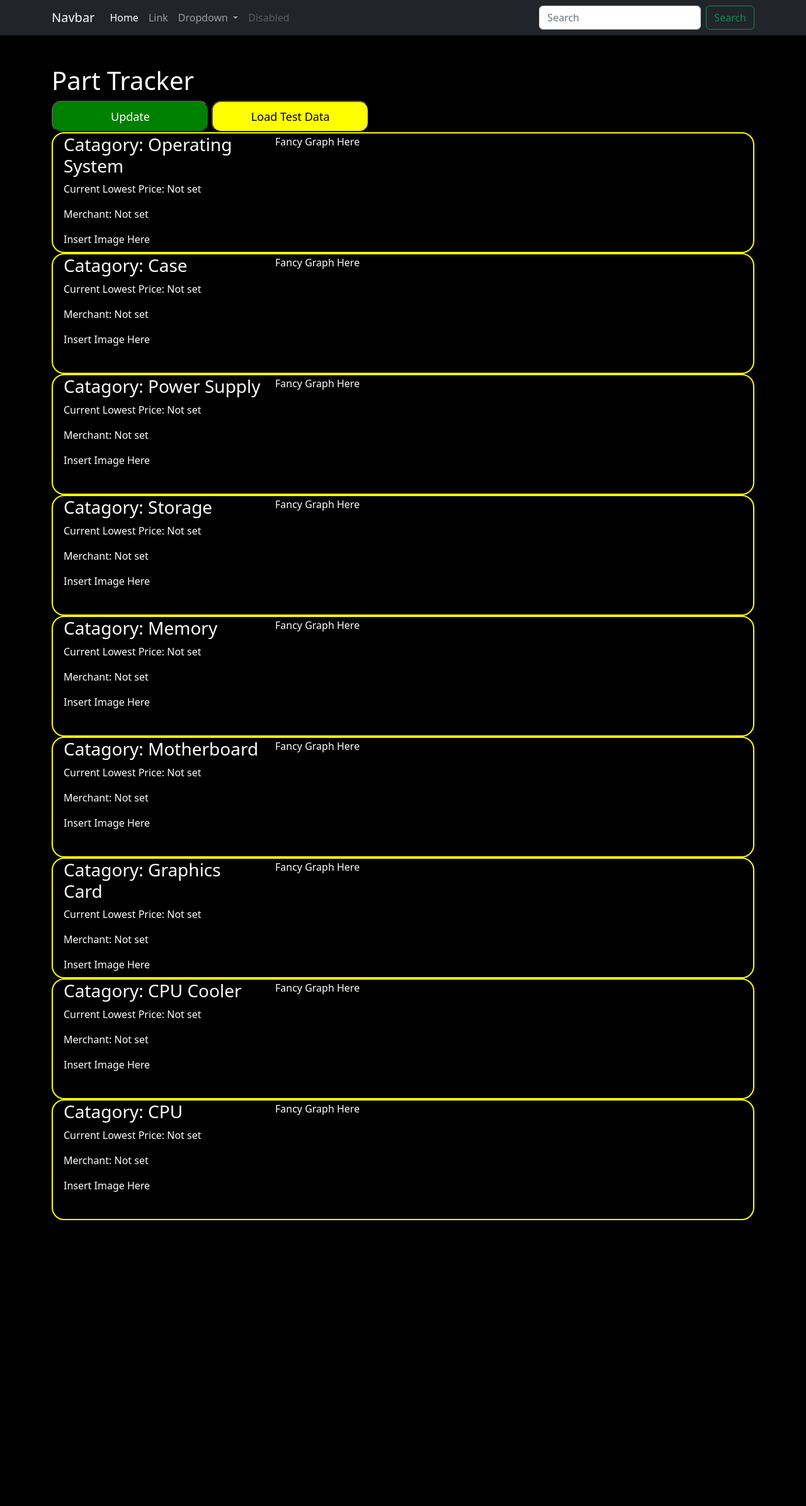
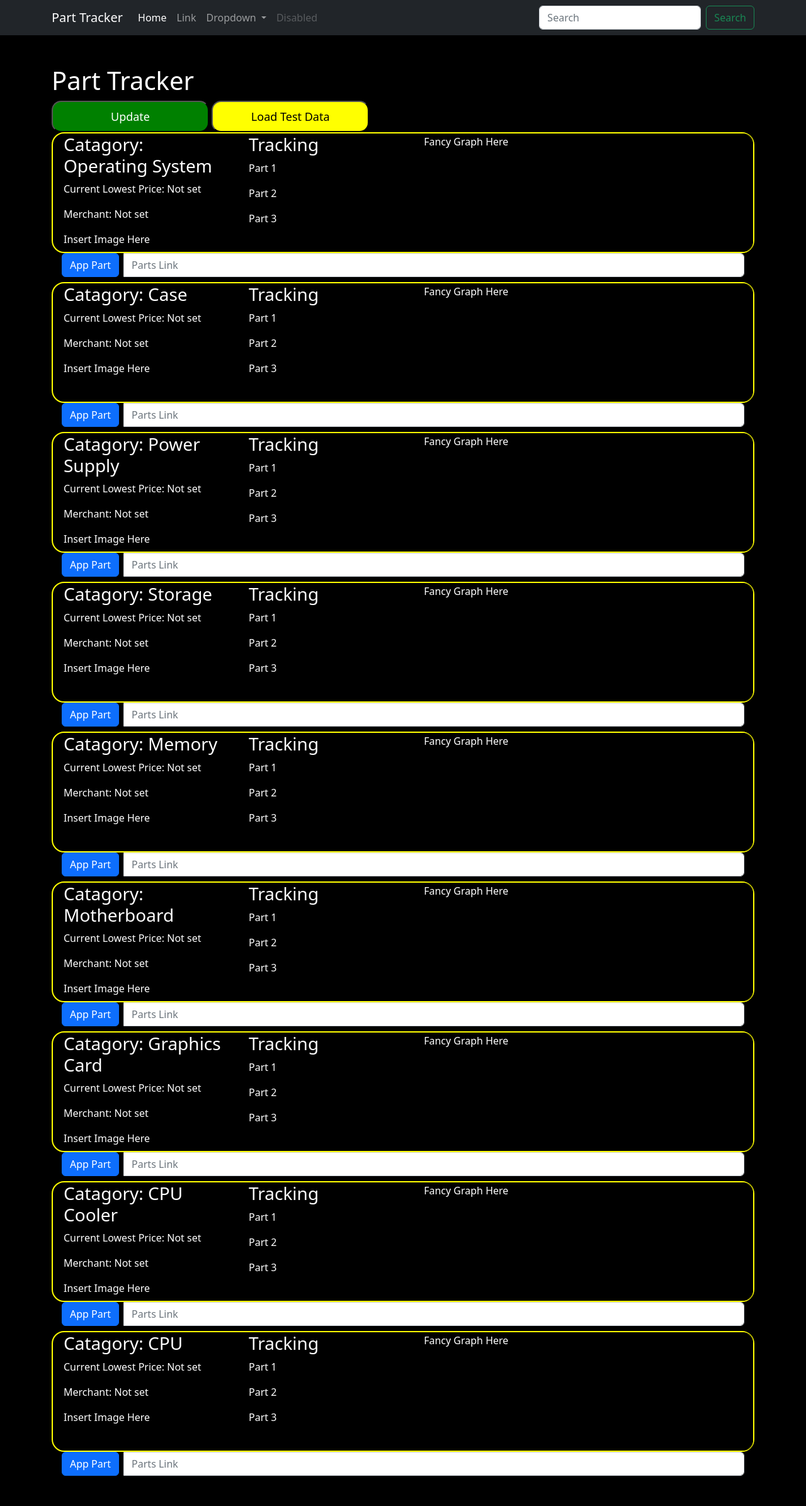
Before and after one commit to thecodinghyrax/CIS289-Final, a Django app: page / in a window 1280 px wide. Shown: the whole page at 63% size. Before the commit the page ends 1938 px from the top, so only its background shows below. Run offline with Django 4.2, Linux system fonts and the light colour scheme; data comes from the database, SQL or seed files in the repository; a map, chart or similar area stays blank.

Commit message:
user input has changed

```diff
--- a/CIS289_Final/part_tracker/static/part_tracker/style.css
+++ b/CIS289_Final/part_tracker/static/part_tracker/style.css
@@ -41,6 +41,14 @@ body {
     height: 100%;
 }
 
+.tracked-parts {
+    border: 1px black solid;
+    border-radius: 15px;
+    margin: 0 1em;
+    width: 20em;
+    height: 100%;
+}
+
 .graph {
     width: 40em;
     border: 1px black solid;
--- a/CIS289_Final/part_tracker/templates/part_tracker/base.html
+++ b/CIS289_Final/part_tracker/templates/part_tracker/base.html
@@ -11,14 +11,14 @@
   <body>
     <nav class="navbar navbar-expand-lg navbar-dark bg-dark">
       <div class="container">
-        <a class="navbar-brand" href="#">Navbar</a>
+        <a class="navbar-brand" href="{% url 'part_tracker:index' %}">Part Tracker</a>
         <button class="navbar-toggler" type="button" data-bs-toggle="collapse" data-bs-target="#navbarSupportedContent" aria-controls="navbarSupportedContent" aria-expanded="false" aria-label="Toggle navigation">
           <span class="navbar-toggler-icon"></span>
         </button>
         <div class="collapse navbar-collapse" id="navbarSupportedContent">
           <ul class="navbar-nav me-auto mb-2 mb-lg-0">
             <li class="nav-item">
-              <a class="nav-link active" aria-current="page" href="#">Home</a>
+              <a class="nav-link active" aria-current="page" href="{% url 'part_tracker:index' %}">Home</a>
             </li>
             <li class="nav-item">
               <a class="nav-link" href="#">Link</a>
--- a/CIS289_Final/part_tracker/templates/part_tracker/index.html
+++ b/CIS289_Final/part_tracker/templates/part_tracker/index.html
@@ -16,12 +16,33 @@
         <p>Merchant: Not set</p>
         <p>Insert Image Here</p>
     </div>
+    <div class="tracked-parts">
+        <h3>Tracking</h3>
+        <p>Part 1</p>
+        <p>Part 2</p>
+        <p>Part 3</p>
+    </div>
 
     <div class="graph">
         Fancy Graph Here
     </div>
 
 </div>
+<div class="add-part">
+    <form class="form-inline" action="{% url 'part_tracker:addPart' %}" method="post">
+        {% csrf_token %}
+        <div class="form-group mx-sm-3 mb-2">
+            <div class="input-group">
+                <div class="input-group-append">
+
+                    <button type="submit" class="btn btn-primary me-2">App Part</button>
+                </div>
+                <input type="text" name="link" class="form-control" id="inputPartLink" placeholder="Parts Link">
+            </div>
+            <input type="hidden" name="catagory" value="{{ item }}">
+        </div>
+    </form>
+</div>
 {% endfor %}
 
 {% endblock %}
--- a/CIS289_Final/part_tracker/urls.py
+++ b/CIS289_Final/part_tracker/urls.py
@@ -7,5 +7,6 @@ app_name = "part_tracker"
 
 urlpatterns = [
     path("", views.index, name="index"),
+    path("addPart/", views.addPart, name="addPart"),
     path("form/", views.form, name="form"),
 ]
--- a/CIS289_Final/part_tracker/views.py
+++ b/CIS289_Final/part_tracker/views.py
@@ -23,3 +23,8 @@ def form(request):
     else:
         form = PartForm()
     return render(request, "part_tracker/form.html", {'form':form})
+
+def addPart(request):
+    if request.method == "POST":
+        print(request.POST)
+    return HttpResponseRedirect('/')
```
Also changed, not shown: CIS289_Final/part_tracker/forms.py (+6 -3 lines), CIS289_Final/part_tracker/newegg_scrape.py (+23 -3 lines). Lines whose indentation alone changed are shown as unchanged.
